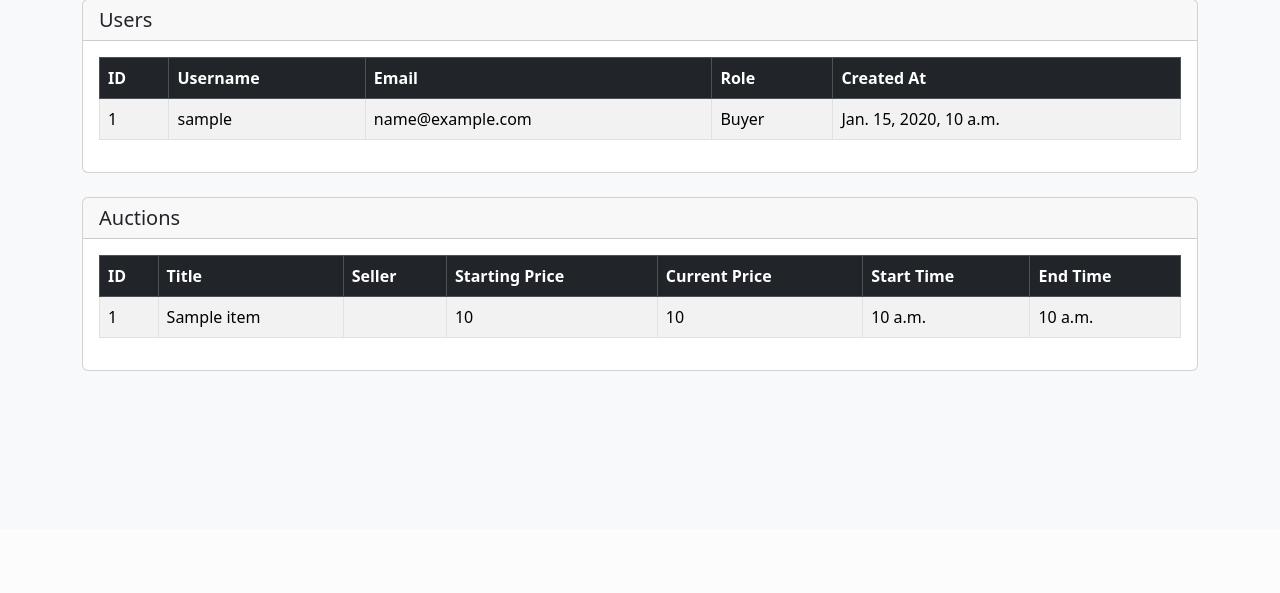
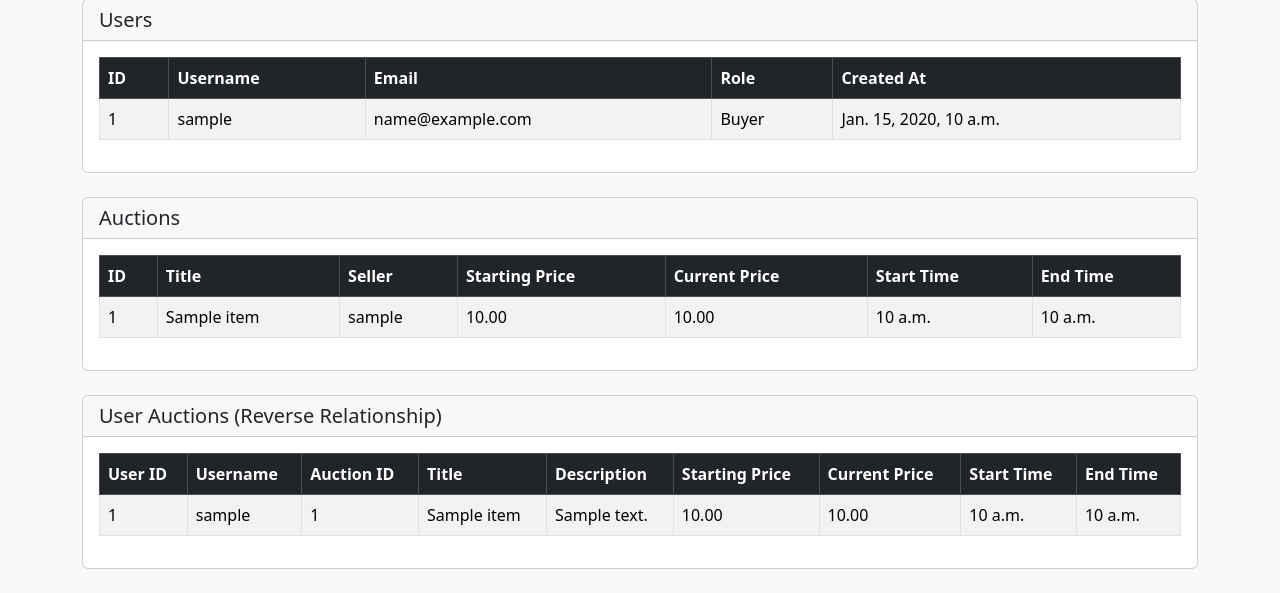
Before and after one commit to DJamesSmith/auction-query-hub, a Django app: page / in a window 1280 px wide. Shown: the part 271-864 px from the top of the page. Before the commit the page ends 642 px from the top, so only its background shows below. Run offline with Django 5.2, Linux system fonts and the light colour scheme; tables that the repository leaves empty hold one stand-in row (values such as "Sample post").

Commit message:
Refactor views and templates for improved readability; update auction seller reference and add user auction display

```diff
--- a/auction_query_hub/auctions/models.py
+++ b/auction_query_hub/auctions/models.py
@@ -9,11 +9,10 @@ class AuctionItem(models.Model):
     start_time = models.TimeField()             # When the auction becomes active
     end_time = models.TimeField()               # When the auction closes
 
-    # seller field parameter: related_name is used for the invocation of view. Usually it's used for that purpose
     seller = models.ForeignKey(User, on_delete=models.CASCADE, db_column="seller_id", related_name="auctions") # Foreign Key: seller_id
 
     class Meta:
         db_table = "auction_items"
 
 # related_name="auctions"
-# This controls the reverse direction. With this we can do: "user.auctions.all()"
+# This controls the reverse direction. With this we can do: "user.auctions.all()". It defines the reverse ORM accessor.
--- a/auction_query_hub/templates/home.html
+++ b/auction_query_hub/templates/home.html
@@ -85,7 +85,7 @@
                                     <tr>
                                         <td> {{ auction.id }} </td>
                                         <td> {{ auction.title }} </td>
-                                        <td> {{ auction.seller_username }} </td>       <!--  auction.username -->
+                                        <td> {{ auction.seller.username }} </td>       <!--  auction.username -->
                                         <td> {{ auction.base_price }} </td>
                                         <td> {{ auction.current_price }} </td>
                                         <td> {{ auction.start_time }} </td>
@@ -101,6 +101,55 @@
                     </div>
                 </div>
             </div>
+
+            <!-- Reverse Relationship: ----- meaning of "related_name="auctions" ----- Access auctions from users table -->
+            <div class="card mb-4">
+                <div class="card-header"> <h5 class="mb-0">User Auctions (Reverse Relationship)</h5> </div>
+                <div class="card-body">
+                    <div class="table-responsive">
+                        <table class="table table-bordered table-striped table-hover">
+                            <thead class="table-dark">
+                                <tr>
+                                    <th>User ID</th>
+                                    <th>Username</th>
+                                    <th>Auction ID</th>
+                                    <th>Title</th>
+                                    <th>Description</th>
+                                    <th>Starting Price</th>
+                                    <th>Current Price</th>
+                                    <th>Start Time</th>
+                                    <th>End Time</th>
+                                </tr>
+                            </thead>
+                            <tbody>
+                                {% for user in users %}
+                                    {% for auction in user.auctions.all %}
+                                        <tr>
+                                            <td>{{ user.id }}</td>
+                                            <td>{{ user.username }}</td>
+                                            <td>{{ auction.id }}</td>
+                                            <td>{{ auction.title }}</td>
+                                            <td>{{ auction.description }}</td>
+                                            <td>{{ auction.base_price }}</td>
+                                            <td>{{ auction.current_price }}</td>
+                                            <td>{{ auction.start_time }}</td>
+                                            <td>{{ auction.end_time }}</td>
+                                        </tr>
+                                    {% empty %}
+                                        <tr>
+                                            <td colspan="9" class="text-center text-muted"> This user has no auctions. </td>
+                                        </tr>
+                                    {% endfor %}
+                                {% empty %}
+                                    <tr>
+                                        <td colspan="9" class="text-center text-muted"> No users available. </td>
+                                    </tr>
+                                {% endfor %}
+                            </tbody>
+                        </table>
+                    </div>
+                </div>
+            </div>
         </div>
     <!-- </div> -->
 {% endblock %}
--- a/auction_query_hub/users/views/views.py
+++ b/auction_query_hub/users/views/views.py
@@ -1,9 +1,9 @@
 from django.http import JsonResponse, HttpRequest, HttpResponse
 from django.shortcuts import render, redirect
-from django.contrib.auth.hashers import make_password
+from django.db.models import QuerySet
+from auctions.models import AuctionItem
 from ..models import User
 from ..forms import UserForm
-from auctions.services import get_all_auctions
 from ..services import (
     get_all_users,
     delete_user,
@@ -15,9 +15,23 @@ from ..services import (
 )
 
 
+# def home(request: HttpRequest) -> HttpResponse:
+#     users: QuerySet[User] = User.objects.all()
+#     auctions: QuerySet[AuctionItem] = AuctionItem.objects.all()
+#     user_auctions = User.objects.prefetch_related("auctions")
+
+#     context: dict = {
+#         "users": users,
+#         "auctions": auctions,
+#         "user_auctions": user_auctions,
+#     }
+
+#     return render(request, "home.html", context)
+
 def home(request: HttpRequest) -> HttpResponse:
-    users: list[dict] = get_all_users()
-    auctions: list[dict] = get_all_auctions()
+    users: QuerySet[User] = User.objects.prefetch_related("auctions")
+    auctions: QuerySet[AuctionItem] = AuctionItem.objects.select_related("seller")
+    # user_auctions = user.auctions.all()                   # returns AuctionItem objects belonging to that particular user. It does not return a single auction.
 
     context: dict = {
         "users": users,
```
Also changed, not shown: auction_query_hub/auctions/views/views.py (+3 -8 lines).
